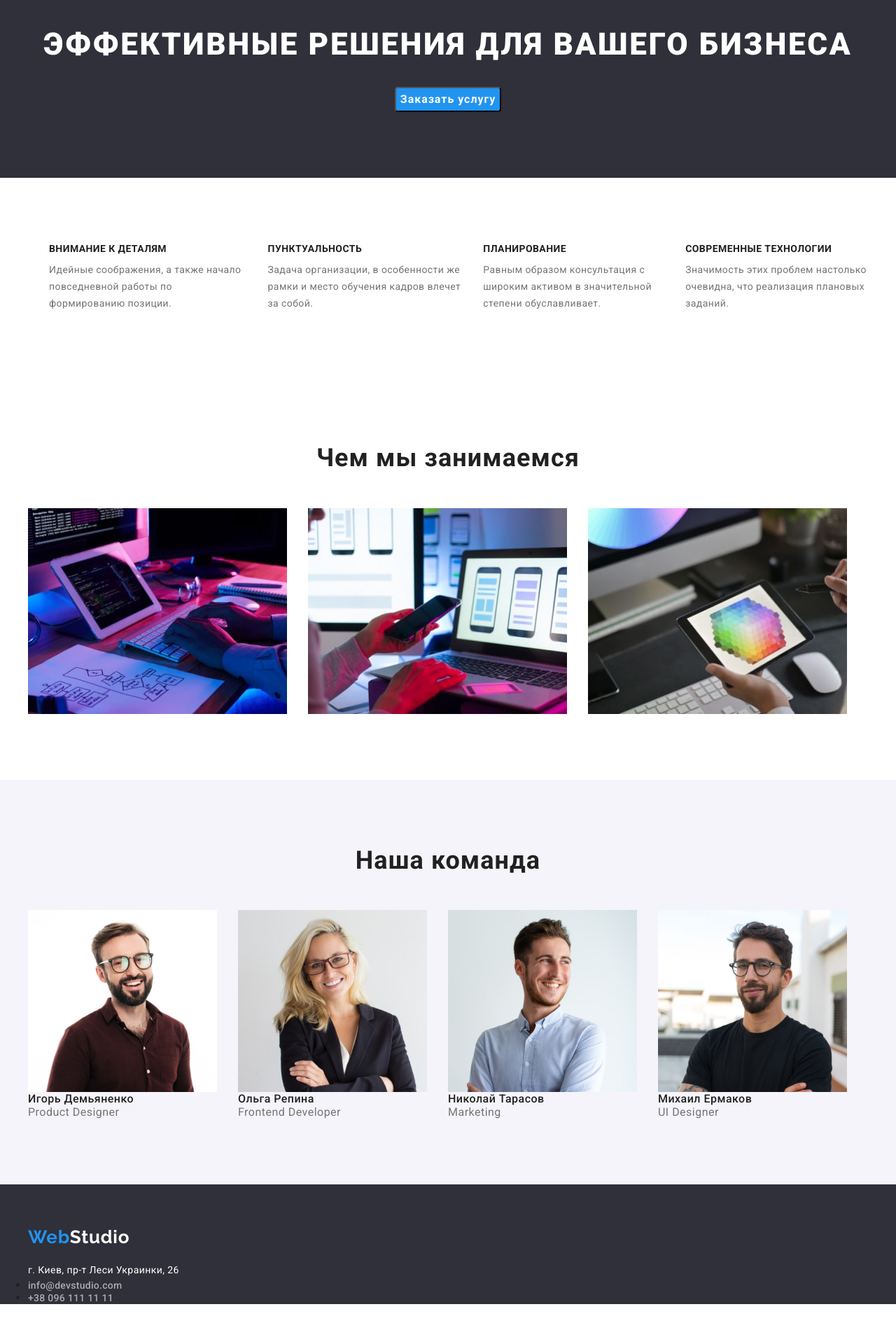
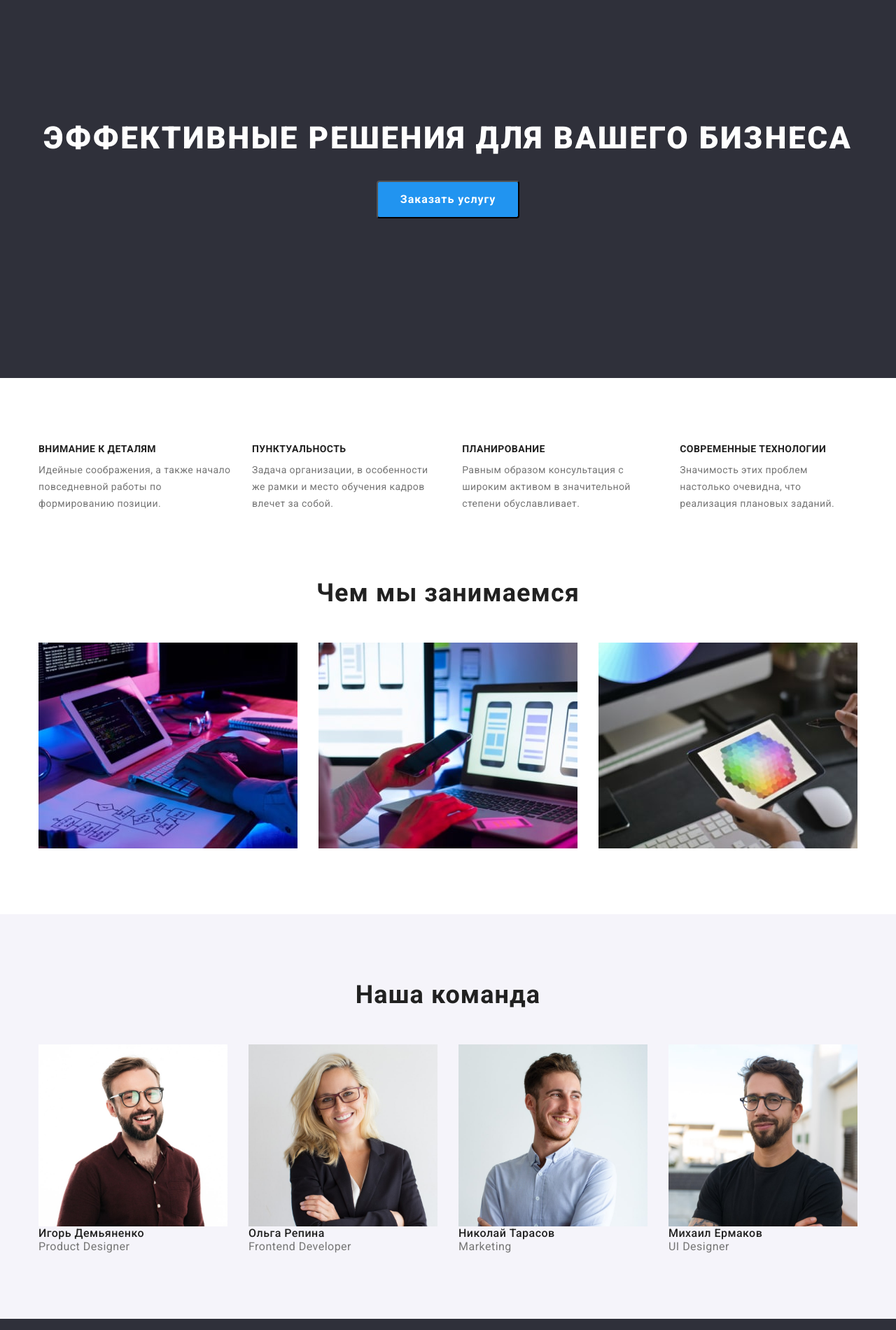
Before and after one commit to vadym-loik/goit-markup-hw-03, a plain HTML site: page index.html in a window 1280 px wide. Shown: the part 140-2040 px from the top of the page at 70% size. Before the commit the page ends 2003 px from the top, so only its background shows below. Drawn offline with nearby package versions, Linux system fonts and the light colour scheme.

Commit message:
Update styles.css

```diff
--- a/css/styles.css
+++ b/css/styles.css
@@ -1,14 +1,4 @@
 /* --------------var--------------- */
-
-html {
-  box-sizing: border-box;
-}
-
-*,
-*::before,
-*::after {
-  box-sizing: inherit;
-}
 
 :root {
   --primary-text-color: #212121;
@@ -92,7 +82,7 @@ img {
 }
 
 .container {
-  width: 1230px;
+  width: 1200px;
   padding-left: 15px;
   padding-right: 15px;
   margin: 0 auto;
@@ -173,9 +163,13 @@ img {
 .hero {
   background-color: #2f303a;
   text-align: center;
+  height: 600px;
+  align-content: center;
 }
 
 .hero-heading {
+  margin-bottom: 30px;
+
   font-family: Roboto;
   font-weight: 900;
   font-size: 44px;
@@ -186,8 +180,7 @@ img {
 }
 
 .hero-btn {
-  margin-top: 30px;
-
+  padding: 10px 32px;
   font-weight: 700;
   font-size: 16px;
   line-height: 1.87;
@@ -199,13 +192,16 @@ img {
 
 /* ------------------main--------------------- */
 
+.first-section {
+  padding-bottom: 0;
+}
+
 .first-section-list {
   display: flex;
-  padding-left: 0;
 }
 
 .first-section-item:not(:last-child) {
-  margin-left: 30px;
+  margin-right: 30px;
 }
 
 .first-section-heading {
@@ -234,12 +230,11 @@ img {
 
 .second-section-list {
   display: flex;
-  padding-left: 0;
   margin-top: 50px;
 }
 
-.second-section-list .second-section-item + .second-section-item {
-  margin-left: 30px;
+.second-section-item:not(:last-child) {
+  margin-right: 30px;
 }
 
 /* -------------------TEAM---------------- */
@@ -256,7 +251,6 @@ img {
 
 .team-list {
   display: flex;
-  padding-left: 0;
   margin-top: 50px;
 }
 
@@ -282,17 +276,18 @@ img {
 
 .footer {
   background-color: #2f303a;
+  padding-top: 60px;
+  padding-bottom: 60px;
 }
 
 .footer-logo {
   display: block;
-  padding-top: 60px;
   color: var(--primary-white-color);
 }
 
-.footer-address {
+.map {
   display: block;
-  margin-top: 20px;
+  padding-top: 20px;
 
   color: var(--primary-white-color);
   font-style: normal;
```
